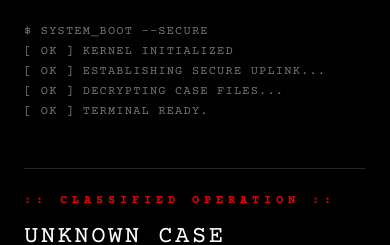
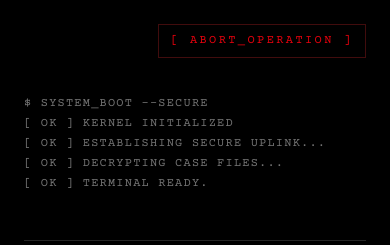
Before and after one commit to shaurya-shaw/inquest, a Next.js app in the folder client/: page /investigation/1 in a window 390 px wide. Shown: the top 245 px of the page. Built offline with nearby package versions, Linux system fonts and the light colour scheme; no server answers; a web font is replaced by a local one.

Commit message:
feat: add AbortOperation button and implement leave-room functionality in socket server

```diff
--- a/client/app/investigation/[roomId]/page.tsx
+++ b/client/app/investigation/[roomId]/page.tsx
@@ -16,8 +16,14 @@ export default function InvestigationRoom() {
       console.log("Room updated:", room);
     });
 
+    //TODO: Handle room closure when the host leaves
+    // socket.on("room-closed", () => {
+    //   toast.error("The host has left the room. You will be redirected to the home page.");
+    // });
+
     return () => {
       socket.off("room-updated");
+      socket.off("room-closed");
     };
   }, [updateRoom]);
 
--- /dev/null
+++ b/client/components/lobby/Abort_operationBtn.tsx
@@ -0,0 +1,36 @@
+"use client";
+import { useRouter } from "next/navigation";
+
+import { socket } from "@/lib/socket";
+import { motion } from "motion/react";
+import { useEffect } from "react";
+
+export default function AbortOperationBtn() {
+  const router = useRouter();
+
+  useEffect(() => {
+    socket.on("left-room", () => {
+      router.push("/");
+    });
+
+    return () => {
+      socket.off("left-room");
+    };
+  }, [router]);
+
+  const handleAbortOperation = () => {
+    socket.emit("leave-room");
+  };
+
+  return (
+    <motion.button
+      initial={{ opacity: 0 }}
+      animate={{ opacity: 1 }}
+      transition={{ delay: 1.5 }}
+      onClick={handleAbortOperation}
+      className="absolute top-6 right-6 md:top-7 md:right-7 z-10 text-red-600 border border-red-900/50 bg-black/50 px-3 py-2 text-xs sm:text-sm tracking-[0.2em] uppercase hover:bg-red-950/40 hover:text-red-500 hover:border-red-800 transition-colors focus:outline-none"
+    >
+      [ ABORT_OPERATION ]
+    </motion.button>
+  );
+}
--- a/client/components/lobby/Lobby.tsx
+++ b/client/components/lobby/Lobby.tsx
@@ -2,6 +2,7 @@
 
 import { useState } from "react";
 import { motion } from "framer-motion";
+import AbortOperationBtn from "./Abort_operationBtn";
 
 interface Player {
   id: string;
@@ -66,15 +67,18 @@ export default function InvestigationLobby({
   };
 
   return (
-    <div className="min-h-screen bg-black text-[#e8e8e8] font-mono p-6 md:p-7 selection:bg-red-900 selection:text-white">
+    <div className="relative min-h-screen bg-black text-[#e8e8e8] font-mono p-6 md:p-7 selection:bg-red-900 selection:text-white">
+      {/* Leave Button */}
+      <AbortOperationBtn />
+
       <motion.div
         variants={containerVariants}
         initial="hidden"
         animate="show"
-        className="max-w-4xl mx-auto flex flex-col gap-8"
+        className="max-w-4xl mx-auto flex flex-col gap-8 pt-10 sm:pt-0"
       >
         {/* Boot Sequence Log */}
-        <div className="flex flex-col gap-1 text-neutral-500 text-xs sm:text-sm uppercase tracking-widest">
+        <div className="flex flex-col gap-1 text-neutral-500 text-xs sm:text-sm uppercase tracking-widest mt-8 sm:mt-0">
           <motion.div variants={lineVariants}>
             $ system_boot --secure
           </motion.div>
```
Also changed, not shown: 1 other file (tests, documents, lock files or other folders).
